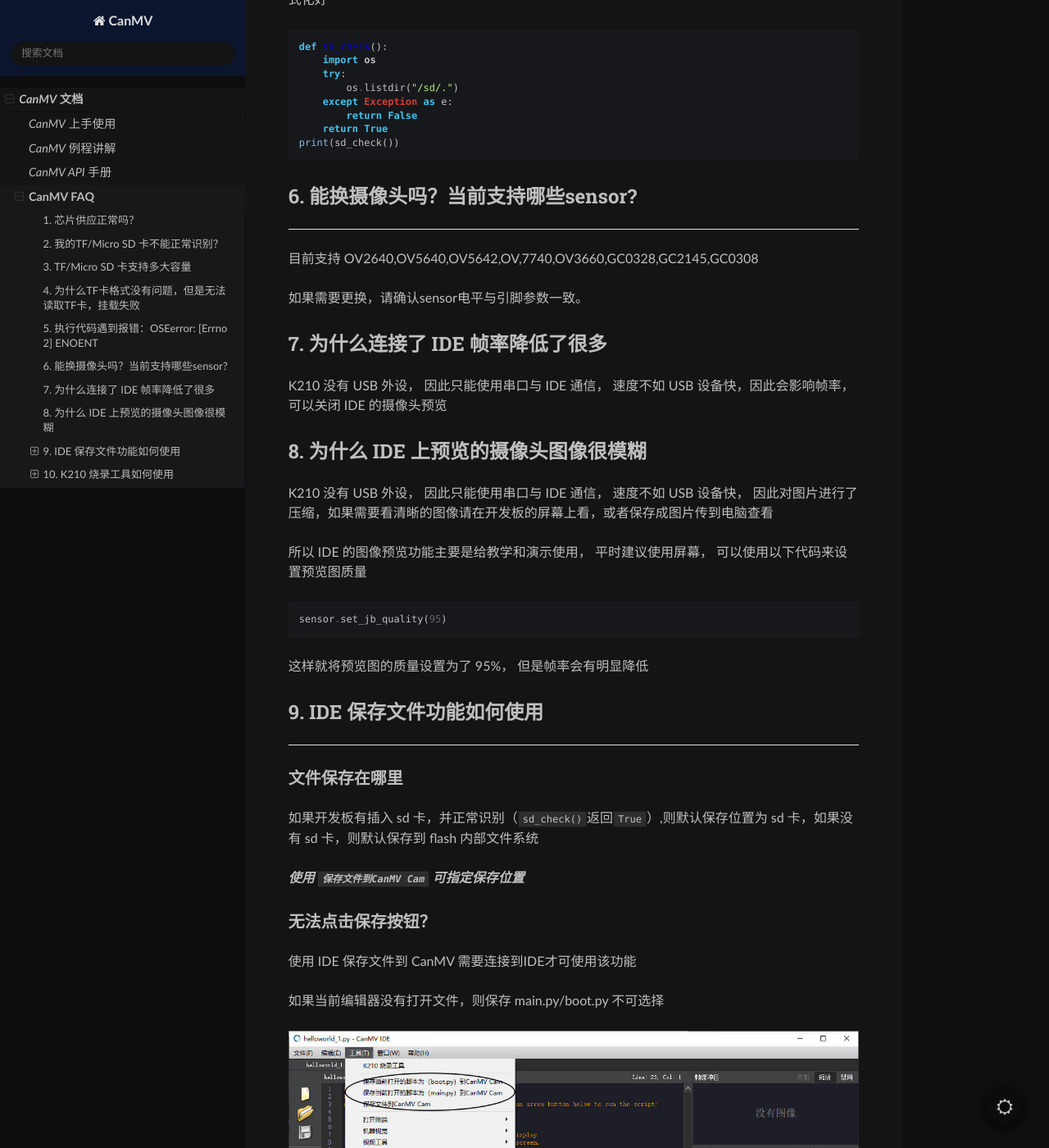
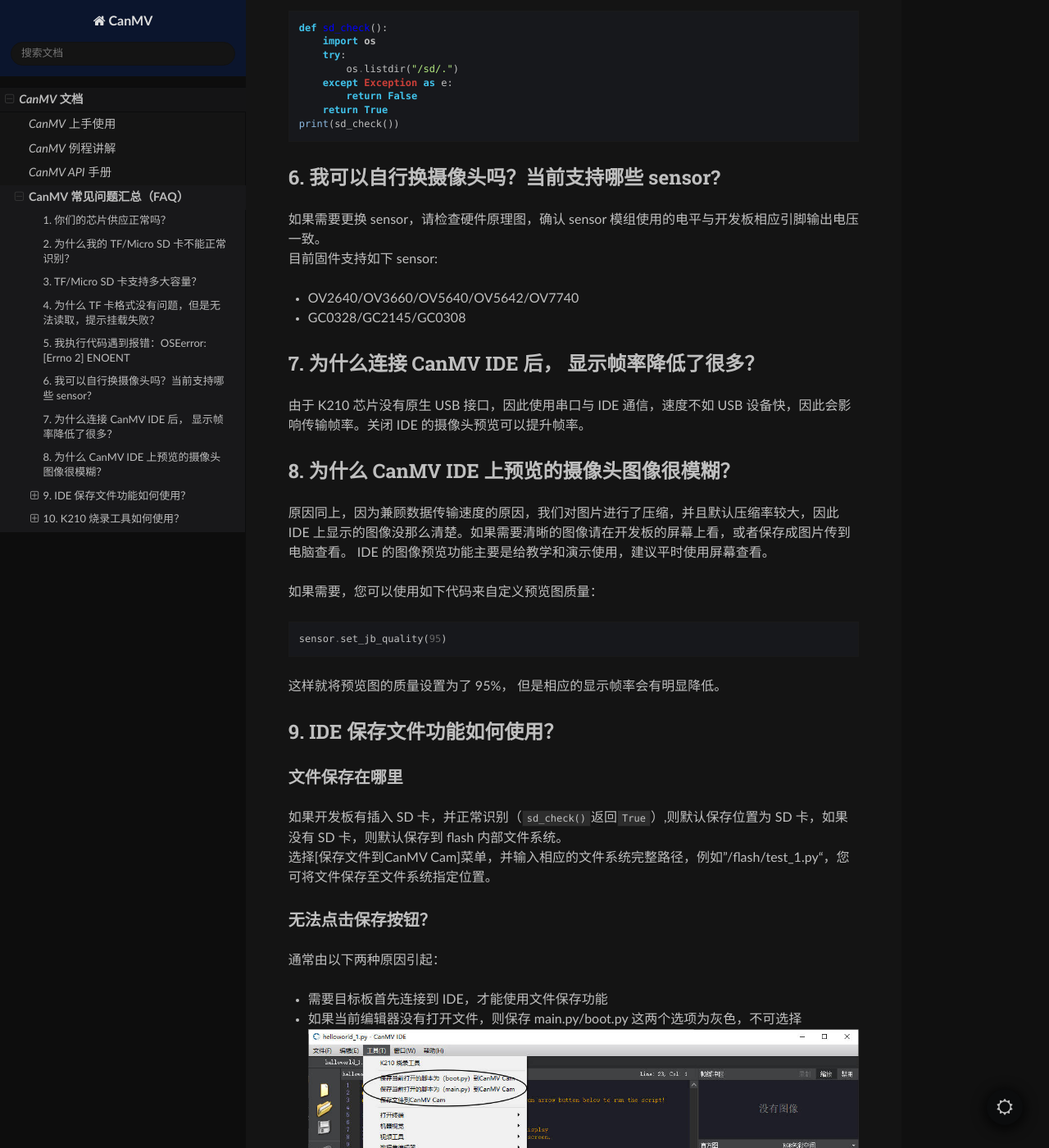
Before and after one commit to kendryte/canmv_docs, a Sphinx documentation site: the page built from source/canmv/faq.md, in a window 1280 px wide and 1400 px high, scrolled down 1883 px. Shown: the whole window at 82% size. Built offline with Sphinx 7.4.7 and the Read the Docs theme 2.0.0, drawn with Linux system fonts in a browser that asks for light colours; some of the changed text lies outside the part shown.

Commit message:
Reformat faq.md and make some some changes

````diff
--- a/source/canmv/faq.md
+++ b/source/canmv/faq.md
@@ -1,49 +1,45 @@
-CanMV FAQ
+CanMV 常见问题汇总（FAQ）
 ===============
+本文整理了 CanMV 及相关工具在使用过程中可能会遇到的常见问题，希望它也能帮助到您。
+如果您在使用中遇到问题，也可加入如下互助交流 QQ 群,与群友一起交流相关经验：
+![CanMV交流群群](../_static/img/CanMV交流群群聊二维码.png)
 
-## 1. 芯片供应正常吗？
-----------------------------
+## 1. 你们的芯片供应正常吗？
+芯片正常供应中。
+如果需要购买芯片，可通过嘉楠官网[合作咨询](https://canaan-creative.com/product/kendryteai)提交表单联系相应的商务人员进行对接，或发送合作邮件至 [salesAI@canaan-creative.com](mailto://salesAI@canaan-creative.com)描述您的项目和需求详情。
 
-敞开供应，价格美丽。可通过嘉楠官网联系销售对接，或发送合作邮件至 [salesAI@canaan-creative.com](mailto://salesAI@canaan-creative.com)
+## 2. 为什么我的 TF/Micro SD 卡不能正常识别？
+当遇到 TF/Micro SD 读取问题时，可按如下步骤逐步排查：
+* 首先确认 SD 卡能否在电脑上正常读取使用。如果电脑端也无法使用，则 SD 卡已损坏，请更换一张。
+* 重新格式化 SD 卡，将其格式化为 FAT32 格式，再尝试使用。
+* 检查 SD 卡分区表，查看分区表类型是否为 MBR，如果是 GPT 类型，则需要转换为 MBR 类型。推荐使用 [DiskGenius](https://www.diskgenius.cn/) 软件进行转换。
+* SD 卡规范包含 SD 和 SPI 两种协议。K210 硬件使用 SPI 协议进行读取，有些卡不兼容 SPI 协议，会造成 SD 卡读写失败。遇到这种情况，可以再找一张其它类型的卡做交叉测试。***请尽量采购正规厂商的卡***。
 
-## 2. 我的TF/Micro SD 卡不能正常识别？
---------------------------------------------
-
-TF/Micro SD 读取不到现象及解决方法
-
-* ***CanMV 使用 SPI 驱动 SD 卡，有些卡不兼容 SPI 协议，请尽量采购正规厂商的卡***
-
-* 确认 SD 能否在电脑上正常使用，如果不能即 SD 已损坏
-
-* 电脑能够正常使用，读写 SD，但 CanMV 开发板无法使用
-
-    * SD 卡未格式化为 MBR 分区 FAT32 格式
-
-* 电脑能够正常使用 SD 卡，也确认 SD 卡的磁盘格式为 FAT32，但 CanMV 开发板依旧无法使用
-
-    * 可能存在的原因：部分 SD 出厂时，sd 中没有磁盘分区表，或者磁盘分区表类型不是 MBR，可使用 Diskgenius 将 SD 卡转换为 MBR 格式
-
-
-## 3. TF/Micro SD 卡支持多大容量
-
-测试过 **1TB** 都可以使用
-
-
-* 哪些 SD 卡可以使用?
-
+## 3. TF/Micro SD 卡支持多大容量？
+测试过可以支持 **1TB** 的卡。
+如下 SD 卡型号有验证正常使用：
 ![](../_static/img/spi_sd.jpg)
 
-
-## 4. 为什么TF卡格式没有问题，但是无法读取TF卡，挂载失败
-
-请使用
+## 4. 为什么 TF 卡格式没有问题，但是无法读取，提示挂载失败？
+请使用如下代码进行重新挂载：
 ```python
 from machine import SDCard
 SDCard.remount()
 ```
-
-进行重新挂载
-使用
+使用如下代码检查是否挂载成功：
+```python
+def sd_check():
+    import os
+    try:
+        os.listdir("/sd/.")
+    except Exception as e:
+        return False
+    return True
+print(sd_check())
+```
+## 5. 我执行代码遇到报错：OSEerror: [Errno 2] ENOENT
+遇到这个错误提示，一般是因为要读取的目标文件路径有错。如果这个文件路径是在 SD 卡上，请检查 SD 卡是否挂载正常。
+可使用如下代码判断内存是否挂载上，如果挂载不上会返回 False。卡不兼容，或者是卡没有格式化好，都可能会造成 SD 卡挂载失败。
 ```python
 def sd_check():
     import os
@@ -55,111 +51,59 @@
 print(sd_check())
 ```
 
-进行检测是否挂载成功
+## 6. 我可以自行换摄像头吗？当前支持哪些 sensor?
+如果需要更换 sensor，请检查硬件原理图，确认 sensor 模组使用的电平与开发板相应引脚输出电压一致。
+目前固件支持如下 sensor:
+* OV2640/OV3660/OV5640/OV5642/OV7740
+* GC0328/GC2145/GC0308
 
-## 5. 执行代码遇到报错：OSEerror: [Errno 2] ENOENT
---------------------------------------------------------
+## 7. 为什么连接 CanMV IDE 后， 显示帧率降低了很多？
+由于 K210 芯片没有原生 USB 接口，因此使用串口与 IDE 通信，速度不如 USB 设备快，因此会影响传输帧率。关闭 IDE 的摄像头预览可以提升帧率。
 
-所需要读取的文件不存在对应的路径上，如果这个文件是在sd卡上的话，建议查看sd卡是否挂载了
+## 8. 为什么 CanMV IDE 上预览的摄像头图像很模糊？
+原因同上，因为兼顾数据传输速度的原因，我们对图片进行了压缩，并且默认压缩率较大，因此 IDE 上显示的图像没那么清楚。如果需要清晰的图像请在开发板的屏幕上看，或者保存成图片传到电脑查看。
+IDE 的图像预览功能主要是给教学和演示使用，建议平时使用屏幕查看。
 
-可使用代码判断内存是否挂载上，如果挂载不上会返回回False，可能是卡不兼容，或者是卡没有格式化好
-
-```python
-def sd_check():
-    import os
-    try:
-        os.listdir("/sd/.")
-    except Exception as e:
-        return False
-    return True
-print(sd_check())
-```
-
-## 6. 能换摄像头吗？当前支持哪些sensor?
---------------------------------------------
-
-目前支持 OV2640,OV5640,OV5642,OV,7740,OV3660,GC0328,GC2145,GC0308
-
-如果需要更换，请确认sensor电平与引脚参数一致。
-
-## 7. 为什么连接了 IDE 帧率降低了很多
-
-K210 没有 USB 外设， 因此只能使用串口与 IDE 通信， 速度不如 USB 设备快，因此会影响帧率， 可以关闭 IDE 的摄像头预览
-
-## 8. 为什么 IDE 上预览的摄像头图像很模糊
-
-K210 没有 USB 外设， 因此只能使用串口与 IDE 通信， 速度不如 USB 设备快， 因此对图片进行了压缩，如果需要看清晰的图像请在开发板的屏幕上看，或者保存成图片传到电脑查看
-
-所以 IDE 的图像预览功能主要是给教学和演示使用， 平时建议使用屏幕，
-可以使用以下代码来设置预览图质量
-
+如果需要，您可以使用如下代码来自定义预览图质量：
 ```python
 sensor.set_jb_quality(95)
 ```
+这样就将预览图的质量设置为了 95%， 但是相应的显示帧率会有明显降低。
 
-这样就将预览图的质量设置为了 95%， 但是帧率会有明显降低
-
-## 9. IDE 保存文件功能如何使用
---------------------------------------
+## 9. IDE 保存文件功能如何使用？
 ### 文件保存在哪里
-
-如果开发板有插入 sd 卡，并正常识别（`sd_check()`返回`True`）,则默认保存位置为 sd 卡，如果没有 sd 卡，则默认保存到 flash 内部文件系统
-
-***使用 `保存文件到CanMV Cam` 可指定保存位置***
+如果开发板有插入 SD 卡，并正常识别（`sd_check()`返回`True`）,则默认保存位置为 SD 卡，如果没有 SD 卡，则默认保存到 flash 内部文件系统。
+选择[保存文件到CanMV Cam]菜单，并输入相应的文件系统完整路径，例如”/flash/test_1.py“，您可将文件保存至文件系统指定位置。
 
 ### 无法点击保存按钮？
-
-使用 IDE 保存文件到 CanMV 需要连接到IDE才可使用该功能
-
-如果当前编辑器没有打开文件，则保存 main.py/boot.py 不可选择
-
+通常由以下两种原因引起：
+* 需要目标板首先连接到 IDE，才能使用文件保存功能
+* 如果当前编辑器没有打开文件，则保存 main.py/boot.py 这两个选项为灰色，不可选择
 ![](../_static/img/ide_save_files.jpg)
 
-### 保存文件到CanMV Cam
+### 保存文件到 CanMV Cam
+![](../_static/img/ide_save_files2.jpg)
+点击 `打开` 浏览并选择要保存到 `CanMV Cam` 的文件，则会将此文件传输至开发板指定路径中。 用户需要指定要保存路径，例如输入 `/sd/test.py`，会将文件保存到 SD 卡中，文件名为 `test.py`。如果输入 `/flash/test.bin`， 则将文件保存到 flash 内部，文件名为 `test.bin`。如果不指定路径，则自动解析文件名(不支持中文文件名)，并保存到当前系统目录下(有 SD 默认保存 /sd, 没有则默认保存到 /flash)。
+注意： 如果您要保存的文件非常大，使用串口连接时，有时会因为串口连接的不稳定性，造成文件保存失败。如果您遇到此种问题，建议使用 SD 卡读卡工具直接写入到卡中，或者通过`K210烧录工具`指定偏移地址，将文件烧录到 flash 的目标处。
 
-![](../_static/img/ide_save_files2.jpg)
-
-点击 `打开` 选择要保存到 `CanMV Cam` 的文件
-
-如果不指定路径，则自动解析文件名(不支持中文文件名)，并保存到当前系统目录下(有 sd 默认保存 sd, 没有则默认保存到 flash)
-
-用户也可以指定保存路径
-
-例如保存到 `/sd/test.py` 会将文件保存到 sd 上，文件名为 `test.py`
-
-或者`/flash/test.bin` 或将文件保存到 flash上，文件名为 `test.bin`
-
-保存比较大的文件有几率失败，建议使用 sd 卡
-
-或者使用烧录工具烧录到 flash 的指定偏移处（固件大小(3M内)-13M 这部分区域都可使用）
-
-## 10. K210 烧录工具如何使用
---------------------------------
-
+## 10. K210 烧录工具如何使用？
 ### 烧录固件
-
+通过点击 CanMV IDE 菜单的[工具] -> [K210烧录工具]，可以调出烧录工具界面。
 ![](../_static/img/k210_burn_burn.jpg)
-
-点击`浏览`选择需要烧录的文件，指定烧录偏移，点击下载开始下载
-
-同时也支持`kfpkg`文件的下载
+点击[浏览]选择需要烧录的固件，设定好要烧录偏移地址(默认为0x000000)，点击[下载]按钮，即可开始固件下载。
+此工具同时也支持`kfpkg`格式文件的烧录下载。
 
 ### 擦除 Flash
-
+CanMV 固件的 Flash 布局，分为两个区域，一个是固件区域，一个是文件系统区域。有时候需要擦除 flash，您可以点击[切换到擦除]按钮，切换至 flash 擦除界面。
 ![](../_static/img/k210_burn_erase.jpg)
 
-#### 部分擦除
+### 部分擦除
+在”模式“下拉框中选择[部分擦除]，用户可以手动指定擦除起始地址以及要擦除的长度，直接将目标地址和长度填入至相应的栏位即可。
+烧录工具也内置一些地址模板，你可以选择`模板`下拉菜单里的相应配置，再点击`加载模板`，则工具会自动载入模板内置的起始地址以及长度，方便用户操作。
+当您发现系统运行不正常时，可尝试通过擦除文件系统，恢复至初始状态，一般可解决大多数问题。
 
-用户手动指定擦除起始地址以及擦除长度
-
-选择`CanMV 文件系统`模板，点击`加载模板`，会自动指定文件系统的起始地址以及长度
-
-一般在运行不正常时，通过擦除文件系统可解决大多数问题
-
-#### 全片擦除
-
-将整片Flash擦除
+### 全片擦除
+在”模式“下拉框中选择[全片擦除]，则会将整片 Flash 擦除。
 
 ### 烧录/擦除报错
-
-如果在使用过程中遇到报错，先确认串口是否选择正确，以及降低工作波特率（115200），并再次尝试
+如果您在下载过程中遇到报错，通常是因为串口设置不正确引起的。请首先确认串口是否选择正确，然后尝试降低工作波特率（115200），看是否能够正常下载。
````
Also changed, not shown: source/_static/img/CanMV交流群群聊二维码.png (added), 1 other file.
